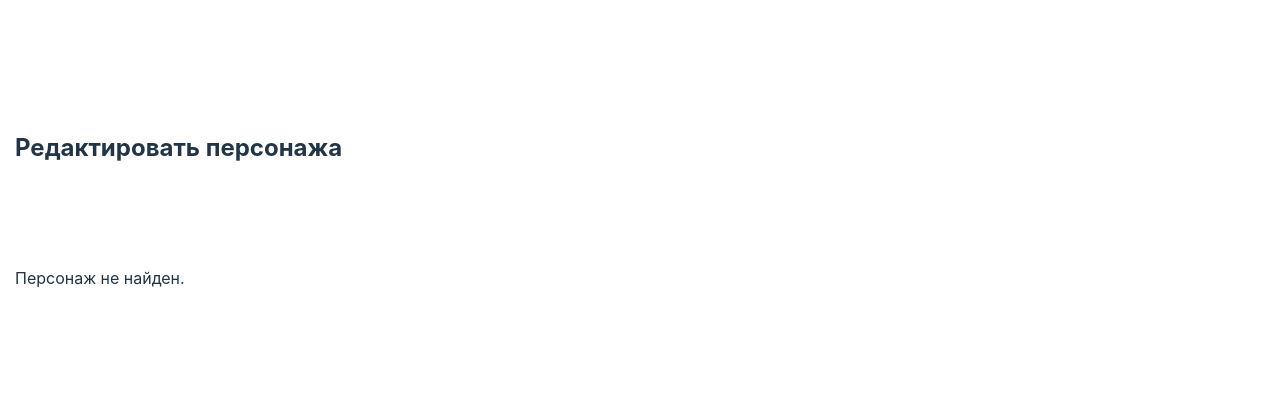
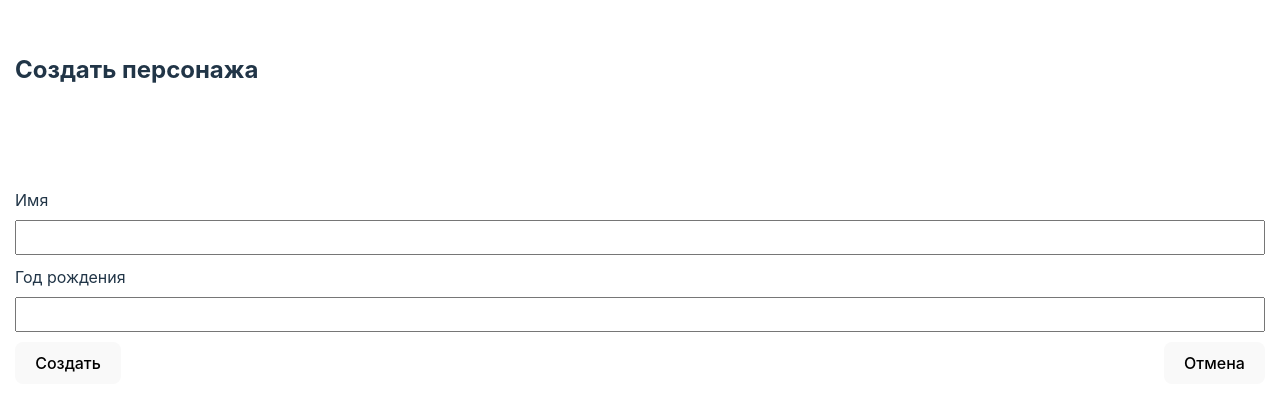
Before and after one commit to IlyaAlikin/test-task, a Vue app: page /edit/1 in a window 1280 px wide. Shown: the part 192-602 px from the top of the page. Built offline with nearby package versions, Linux system fonts and the light colour scheme; no server answers.

Commit message:
add creating charater in edit component

```diff
--- a/src/pages/Edit.vue
+++ b/src/pages/Edit.vue
@@ -1,8 +1,10 @@
 <template>
   <div>
-    <h2 class="list-name">Редактировать персонажа</h2>
+    <h2 class="list-name">
+      {{ isEdit ? "Редактировать персонажа" : "Создать персонажа" }}
+    </h2>
     <div class="edit">
-      <div v-if="editingCharacter">
+      <div>
         <OwnInput
           class="edit-input"
           label="Имя"
@@ -18,12 +20,11 @@
           @update:selectedStarship="updateStarship"
         />
         <div class="button__wrapper">
-          <button @click="saveCharacter">Сохранить</button>
+          <button @click="saveCharacter">
+            {{ isEdit ? "Сохранить" : "Создать" }}
+          </button>
           <button @click="cancelEditing">Отмена</button>
         </div>
-      </div>
-      <div v-else>
-        <p>Персонаж не найден.</p>
       </div>
     </div>
   </div>
@@ -40,24 +41,41 @@ import { SimplifiedCharacter } from "../interfaces/character";
 const route = useRoute();
 const router = useRouter();
 const charactersStore = useCharactersStore();
-const editingCharacter = ref<SimplifiedCharacter | null>(null);
+
+const isEdit = ref(false);
+const editingCharacter = ref<SimplifiedCharacter>({
+  id: Date.now(),
+  name: "",
+  birth_year: "",
+  starships: [],
+});
 
 onMounted(() => {
-  const id = Number(route.params.id);
-  const character = charactersStore.characters.find((c) => c.id === id);
-  if (character) {
-    editingCharacter.value = { ...character };
+  const id = route.params.id;
+  if (id) {
+    const character = charactersStore.characters.find(
+      (c) => c.id === Number(id)
+    );
+    if (character) {
+      editingCharacter.value = { ...character };
+      isEdit.value = true;
+    }
   }
 });
 
 const saveCharacter = () => {
-  if (editingCharacter.value) {
+  if (isEdit.value) {
     charactersStore.updateCharacter(
       editingCharacter.value.id,
       editingCharacter.value
     );
-    router.push({ name: "List" });
+  } else {
+    charactersStore.addCharacter({
+      ...editingCharacter.value,
+      id: Date.now(),
+    });
   }
+  router.push({ name: "List" });
 };
 
 const cancelEditing = () => {
--- a/src/pages/List.vue
+++ b/src/pages/List.vue
@@ -23,38 +23,12 @@
           </button>
         </div>
       </div>
-      <div v-if="showNewCharacterForm" class="new-character">
-        <h2 class="new-character__title">Добавить нового персонажа</h2>
-        <form @submit.prevent="createCharacter" class="new-character__wrapper">
-          <div class="new-field">
-            <label class="label" for="name">Имя:</label>
-            <input type="text" id="name" v-model="newCharacter.name" required />
-          </div>
-          <div class="new-field">
-            <label class="label" for="birth_year">Год рождения:</label>
-            <input
-              type="text"
-              id="birth_year"
-              v-model="newCharacter.birth_year"
-              required
-            />
-          </div>
-          <div class="new-character__starship">
-            <label for="starships">Корабль:</label>
-            <OwnSelect @update:selectedStarship="updateSelectedStarship" />
-          </div>
-          <div class="new-characters__buttons">
-            <button type="submit">Создать</button>
-            <button type="button" @click="showNewCharacterForm = false">
-              Отменить
-            </button>
-          </div>
-        </form>
-      </div>
-      <div class="add_button" @click="showNewCharacterForm = true">
-        Добавить
-      </div>
     </div>
+  </div>
+  <div>
+    <button class="add_button" @click="createCharacter">
+      Добавить нового персонажа
+    </button>
   </div>
 </template>
 
@@ -68,14 +42,6 @@ import { SimplifiedCharacter } from "../interfaces/character";
 
 const charactersStore = useCharactersStore();
 const characters = ref<SimplifiedCharacter[]>([]);
-const showNewCharacterForm = ref(false);
-const newCharacter = ref<SimplifiedCharacter>({
-  id: Date.now(),
-  name: "",
-  birth_year: "",
-  starships: [],
-});
-const selectedStarship = ref(null);
 const shipData = ref<{ [key: string]: any }>({});
 
 const router = useRouter();
@@ -117,28 +83,12 @@ const fetchAllStarships = async (characters: SimplifiedCharacter[]) => {
   }
 };
 
-const updateSelectedStarship = (starship: any) => {
-  selectedStarship.value = starship;
+const editCharacter = (id: number) => {
+  router.push({ name: "Edit", params: { id } });
 };
 
-const createCharacter = async () => {
-  if (selectedStarship.value) {
-    newCharacter.value.starships.push(selectedStarship.value.url);
-    await fetchStarship(selectedStarship.value.url);
-  }
-  newCharacter.value.id = Date.now();
-  charactersStore.addCharacter(newCharacter.value);
-  newCharacter.value = {
-    id: Date.now(),
-    name: "",
-    birth_year: "",
-    starships: [],
-  };
-  showNewCharacterForm.value = false;
-};
-
-const editCharacter = (id: number) => {
-  router.push({ name: "Edit", params: { id } });
+const createCharacter = () => {
+  router.push({ name: "Edit" });
 };
 
 const removeCharacter = (id: number) => {
@@ -177,4 +127,7 @@ onMounted(() => {
   gap: 10px;
   margin-top: 10px;
 }
+.add_button {
+  margin-top: 10px;
+}
 </style>
--- a/src/router/index.ts
+++ b/src/router/index.ts
@@ -10,7 +10,7 @@ const router = createRouter({
       component: List,
     },
     {
-      path: "/edit/:id",
+      path: "/edit/:id?",
       name: "Edit",
       component: Edit,
       props: true,
```
Also changed, not shown: src/interfaces/character.ts (renamed from src/interfaces/chracter.ts).
